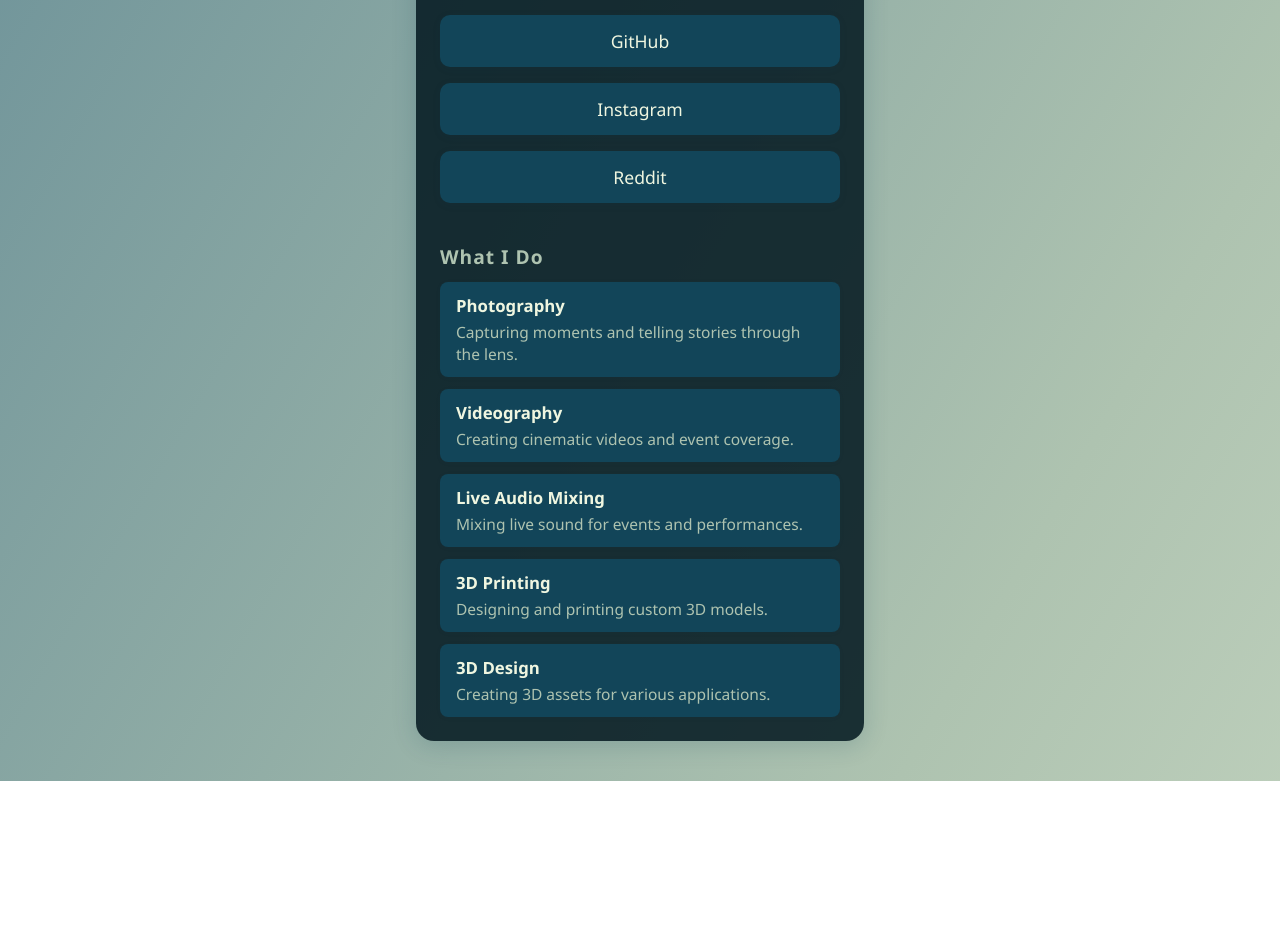
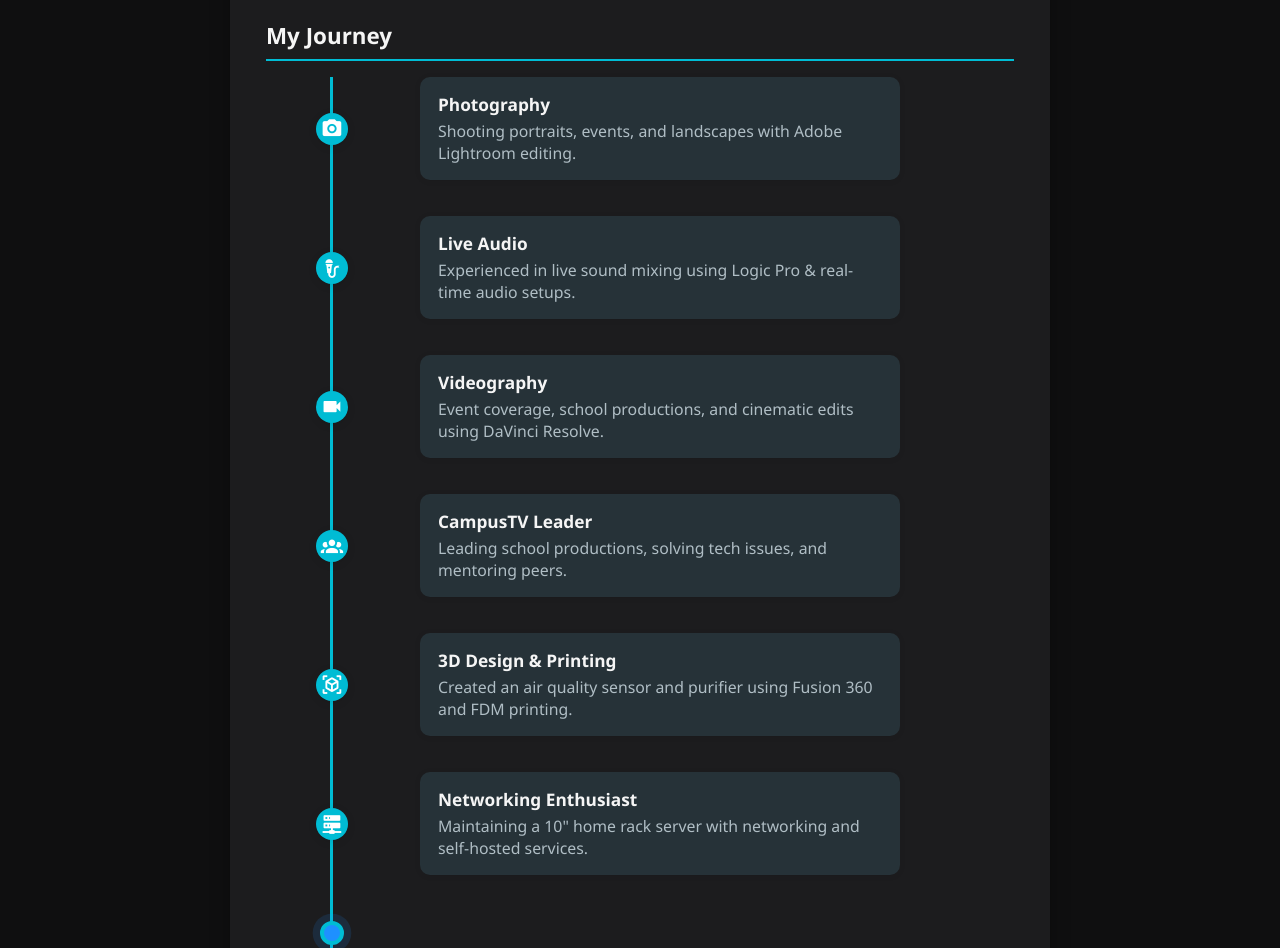
Before and after one commit to RioLi08123/rioli.net, a plain HTML site: page index.html in a window 1280 px wide. Shown: the part 364-1312 px from the top of the page. Before the commit the page ends 1145 px from the top, so only its background shows below. Drawn offline with Linux system fonts and the light colour scheme.

Commit message:
timeline

```diff
--- a/index.html
+++ b/index.html
@@ -2,195 +2,267 @@
 <html lang="en">
 <head>
   <meta charset="UTF-8">
-  <meta name="viewport" content="width=device-width,initial-scale=1.0">
-  <title>Rioli | Links & Projects</title>
+  <meta name="viewport" content="width=device-width, initial-scale=1.0">
+  <title>Rioli | Portfolio</title>
   <style>
     :root {
-      --blue-dark: #01161E;
-      --blue: #124559;
-      --blue-light: #598392;
-      --blue-lighter: #AEC3B0;
-      --text: #EFF6E0;
-      --card-bg: rgba(1, 22, 30, 0.85);
-      --link-hover: #598392;
+      --background: #0f0f10;
+      --primary: #1e90ff;
+      --accent: #00bcd4;
+      --text-light: #f5f5f5;
+      --text-muted: #b0bec5;
+      --card-bg: #1c1c1e;
+      --hover-bg: #263238;
     }
+
+    * {
+      margin: 0;
+      padding: 0;
+      box-sizing: border-box;
+    }
+
     body {
-      /* Dynamic animated gradient background */
-      background: linear-gradient(120deg, #01161E, #124559, #598392, #AEC3B0, #EFF6E0);
-      background-size: 400% 400%;
-      animation: gradientBG 18s ease infinite;
-      color: var(--text);
-      font-family: 'Segoe UI', Arial, sans-serif;
-      margin: 0;
-      min-height: 100vh;
+      font-family: 'Segoe UI', sans-serif;
+      background: var(--background);
+      color: var(--text-light);
       display: flex;
       flex-direction: column;
       align-items: center;
+      min-height: 100vh;
+      padding: 24px;
     }
-    @keyframes gradientBG {
-      0% {background-position: 0% 50%;}
-      50% {background-position: 100% 50%;}
-      100% {background-position: 0% 50%;}
-    }
+
     .container {
-      max-width: 400px;
       width: 100%;
-      margin: 40px 0;
+      max-width: 820px;
       background: var(--card-bg);
       border-radius: 18px;
-      box-shadow: 0 4px 24px rgba(18,69,89,0.2);
-      padding: 32px 24px 24px 24px;
+      padding: 36px;
+      box-shadow: 0 4px 20px rgba(0,0,0,0.3);
+    }
+
+    .profile-photo {
+      width: 100px;
+      height: 100px;
+      border-radius: 50%;
+      object-fit: cover;
+      border: 3px solid var(--primary);
+      margin: 0 auto 18px;
+      display: block;
+    }
+
+    h1 {
+      text-align: center;
+      font-size: 2rem;
+      margin-bottom: 8px;
+    }
+
+    .bio {
+      text-align: center;
+      font-size: 1.1rem;
+      color: var(--text-muted);
+      margin-bottom: 28px;
+    }
+
+    .social-row {
+      display: flex;
+      justify-content: center;
+      gap: 20px;
+      margin-bottom: 36px;
+    }
+
+    .social-link {
+      color: var(--text-muted);
+      font-size: 2rem;
+      transition: color 0.3s, transform 0.3s;
+    }
+
+    .social-link:hover {
+      color: var(--accent);
+      transform: scale(1.2);
+    }
+
+    .section-title {
+      font-size: 1.4rem;
+      font-weight: bold;
+      margin-bottom: 16px;
+      border-bottom: 2px solid var(--accent);
+      padding-bottom: 8px;
+    }
+    .timeline {
+      position: relative;
+      margin: 0 auto;
+      padding: 0 0 0 0px;
+      max-width: 520px;
       display: flex;
       flex-direction: column;
+      gap: 36px;
+    }
+    .timeline::before {
+      content: '';
+      position: absolute;
+      left: -50px;
+      top: 0;
+      bottom: 0;
+      width: 3px;
+      background: var(--accent);
+    }
+    .timeline-item {
+      position: relative;
+      display: flex;
       align-items: center;
+      gap: 18px;
     }
-    .logo {
-      margin-bottom: 18px;
-      display: flex;
-      justify-content: center;
-      align-items: center;
-    }
-    .avatar {
-      width: 96px;
-      height: 96px;
+    .timeline-icon {
+      position: absolute;
+      left: -64px;
+      top: 50%;
+      transform: translateY(-50%);
+      background: var(--accent);
+      color: #fff;
       border-radius: 50%;
-      background: var(--blue-light);
+      width: 32px;
+      height: 32px;
       display: flex;
       align-items: center;
       justify-content: center;
-      font-size: 48px;
-      color: var(--blue-dark);
-      margin-bottom: 16px;
+      font-size: 1.4em;
+      box-shadow: 0 2px 8px rgba(0,0,0,0.10);
+    }
+    .timeline-content {
+      background: var(--hover-bg);
+      border-radius: 10px;
+      padding: 16px 18px;
+      color: var(--text-light);
+      min-width: 0;
+      flex: 1;
+      box-shadow: 0 1px 6px rgba(0,0,0,0.08);
+      margin-left: 40px;
+    }
+    .timeline-title {
       font-weight: bold;
-      letter-spacing: 2px;
-      user-select: none;
+      margin-bottom: 4px;
+      font-size: 1.08rem;
     }
-    h1 {
-      margin: 0 0 8px 0;
-      font-size: 2rem;
-      font-weight: 700;
-      letter-spacing: 1px;
+    .timeline-desc {
+      color: var(--text-muted);
+      font-size: 0.99rem;
     }
-    .bio {
-      font-size: 1.05rem;
-      color: var(--blue-lighter);
-      text-align: center;
-      margin-bottom: 24px;
-    }
-    .links {
-      width: 100%;
-      display: flex;
-      flex-direction: column;
-      gap: 16px;
-      margin-bottom: 32px;
-    }
-    .link-btn {
+    .timeline-playhead {
+      position: relative;
+      left: -64px;
+      width: 44px;
+      height: 44px;
+      margin: 0 0 0 -6px;
       display: flex;
       align-items: center;
       justify-content: center;
-      background: var(--blue);
-      color: var(--text);
-      text-decoration: none;
-      font-size: 1.1rem;
-      font-weight: 500;
-      border-radius: 10px;
-      padding: 14px 0;
-      transition: background 0.2s, color 0.2s;
-      box-shadow: 0 2px 8px rgba(18,69,89,0.08);
+      z-index: 2;
     }
-    .link-btn:hover {
-      background: var(--link-hover);
-      color: #fff;
+    .playhead-dot {
+      width: 24px;
+      height: 24px;
+      background: var(--primary);
+      border: 4px solid var(--accent);
+      border-radius: 50%;
+      box-shadow: 0 0 0 6px rgba(30,144,255,0.12);
+      display: flex;
+      align-items: center;
+      justify-content: center;
+      animation: pulse 1.2s infinite alternate;
     }
-    .projects {
-      width: 100%;
-      margin-top: 8px;
+    @keyframes pulse {
+      0% { box-shadow: 0 0 0 6px rgba(30,144,255,0.12); }
+      100% { box-shadow: 0 0 0 12px rgba(30,144,255,0.18); }
     }
-    .projects-title {
-      font-size: 1.2rem;
-      font-weight: 600;
-      margin-bottom: 12px;
-      color: var(--blue-lighter);
-      letter-spacing: 1px;
-    }
-    .project-list {
-      display: flex;
-      flex-direction: column;
-      gap: 12px;
-    }
-    .project-card {
-      background: var(--blue);
-      border-radius: 8px;
-      padding: 12px 16px;
-      color: var(--text);
-      box-shadow: 0 1px 4px rgba(18,69,89,0.08);
-      transition: background 0.2s;
-    }
-    .project-card:hover {
-      background: var(--link-hover);
-    }
-    .project-title {
-      font-weight: 600;
-      font-size: 1.05rem;
-      margin-bottom: 4px;
-    }
-    .project-desc {
-      font-size: 0.97rem;
-      color: var(--blue-lighter);
-    }
-    @media (max-width: 500px) {
-      .container {
-        max-width: 98vw;
-        padding: 18px 4vw 18px 4vw;
+    @media (max-width: 640px) {
+      .timeline {
+        padding-left: 18px;
+      }
+      .timeline-icon, .timeline-playhead {
+        left: -28px;
       }
     }
   </style>
+  <link rel="stylesheet" href="https://cdn.jsdelivr.net/npm/@mdi/font@7.4.47/css/materialdesignicons.min.css">
 </head>
 <body>
   <div class="container">
-    <div class="logo">
-      <!-- Example SVG logo, replace with your own if you have one -->
-      <svg width="56" height="56" viewBox="0 0 56 56" fill="none">
-        <circle cx="28" cy="28" r="28" fill="#3b82f6"/>
-        <text x="50%" y="54%" text-anchor="middle" fill="#0a192f" font-size="28" font-family="Segoe UI, Arial, sans-serif" dy=".3em" font-weight="bold">R</text>
-      </svg>
-    </div>
-    <div class="avatar">R</div>
+    <img src="/media/PP.JPG" alt="Rioli Profile Photo" class="profile-photo">
     <h1>Rioli</h1>
     <div class="bio">
-      Hi! I'm Rioli, a developer from Hong Kong 🇭🇰.<br>
-      Welcome to my link hub and project showcase!
+      I'm a creative F6 student from Hong Kong 🇭🇰. I capture and edit photo/video, manage live audio, design 3D products, and lead CampusTV.
     </div>
-    <div class="links">
-      <a class="link-btn" href="https://github.com/RioLi08123" target="_blank" rel="noopener">GitHub</a>
-      <a class="link-btn" href="https://www.instagram.com/rio_li0812/" target="_blank" rel="noopener">Instagram</a>
-      <a class="link-btn" href="https://www.reddit.com/u/Rioli0812/" target="_blank" rel="noopener">Reddit</a>
+
+    <div class="social-row">
+      <a class="social-link" href="https://github.com/RioLi08123" target="_blank"><i class="mdi mdi-github"></i></a>
+      <a class="social-link" href="https://www.instagram.com/rio_li0812" target="_blank"><i class="mdi mdi-instagram"></i></a>
+      <a class="social-link" href="https://www.reddit.com/u/Rioli0812" target="_blank"><i class="mdi mdi-reddit"></i></a>
     </div>
-    <div class="projects">
-      <div class="projects-title">What I Do</div>
-      <div class="project-list">
-        <div class="project-card">
-          <div class="project-title">Photography</div>
-          <div class="project-desc">Capturing moments and telling stories through the lens.</div>
+
+    <div class="section-title">My Journey</div>
+    <div class="timeline">
+      <div class="timeline-item">
+        <span class="timeline-icon"><i class="mdi mdi-camera"></i></span>
+        <div class="timeline-content">
+          <div class="timeline-title">Photography</div>
+          <div class="timeline-desc">Shooting portraits, events, and landscapes with Adobe Lightroom editing.</div>
         </div>
-        <div class="project-card">
-          <div class="project-title">Videography</div>
-          <div class="project-desc">Creating cinematic videos and event coverage.</div>
+      </div>
+      <div class="timeline-item">
+        <span class="timeline-icon"><i class="mdi mdi-microphone-variant"></i></span>
+        <div class="timeline-content">
+          <div class="timeline-title">Live Audio</div>
+          <div class="timeline-desc">Experienced in live sound mixing using Logic Pro & real-time audio setups.</div>
         </div>
-        <div class="project-card">
-          <div class="project-title">Live Audio Mixing</div>
-          <div class="project-desc">Mixing live sound for events and performances.</div>
+      </div>
+      <div class="timeline-item">
+        <span class="timeline-icon"><i class="mdi mdi-video"></i></span>
+        <div class="timeline-content">
+          <div class="timeline-title">Videography</div>
+          <div class="timeline-desc">Event coverage, school productions, and cinematic edits using DaVinci Resolve.</div>
         </div>
-        <div class="project-card">
-          <div class="project-title">3D Printing</div>
-          <div class="project-desc">Designing and printing custom 3D models.</div>
+      </div>
+      <div class="timeline-item">
+        <span class="timeline-icon"><i class="mdi mdi-account-group"></i></span>
+        <div class="timeline-content">
+          <div class="timeline-title">CampusTV Leader</div>
+          <div class="timeline-desc">Leading school productions, solving tech issues, and mentoring peers.</div>
         </div>
-        <div class="project-card">
-          <div class="project-title">3D Design</div>
-          <div class="project-desc">Creating 3D assets for various applications.</div>
+      </div>
+      <div class="timeline-item">
+        <span class="timeline-icon"><i class="mdi mdi-cube-scan"></i></span>
+        <div class="timeline-content">
+          <div class="timeline-title">3D Design & Printing</div>
+          <div class="timeline-desc">Created an air quality sensor and purifier using Fusion 360 and FDM printing.</div>
+        </div>
+      </div>
+      <!-- Playhead marker between Networking and Lighting -->
+      <div class="timeline-item">
+        <span class="timeline-icon"><i class="mdi mdi-server-network"></i></span>
+        <div class="timeline-content">
+          <div class="timeline-title">Networking Enthusiast</div>
+          <div class="timeline-desc">Maintaining a 10" home rack server with networking and self-hosted services.</div>
+        </div>
+      </div>
+      <div class="timeline-playhead">
+        <span class="playhead-dot"></span>
+      </div>
+      <div class="timeline-item">
+        <span class="timeline-icon"><i class="mdi mdi-lightbulb-on-outline"></i></span>
+        <div class="timeline-content">
+          <div class="timeline-title">Lighting Control <span style="font-size:0.9em;color:var(--accent);">(still learning)</span></div>
+          <div class="timeline-desc">Currently learning MA3 for stage and event lighting design and control.</div>
         </div>
       </div>
     </div>
   </div>
+  <footer style="text-align: center; margin-top: 40px; color: var(--text-muted); font-size: 0.9rem;">
+    © 2025 Rioli. Built and maintained with ❤️ by me.
+    <br>
+    <a href="https://github.com/RioLi08123/rioli.net" target="_blank" style="color: var(--text-muted); text-decoration: none; display: inline-flex; align-items: center; gap: 0.4em; margin-top: 16px;">
+      <i class="mdi mdi-github" style="font-size: 1.5em;"></i> Website Repo
+    </a>
+  </footer>
 </body>
 </html>
```
Also changed, not shown: media/._PP.JPG (added), media/PP.JPG (added), 1 other file.
